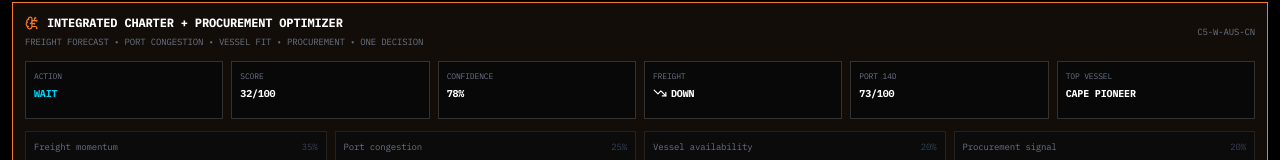
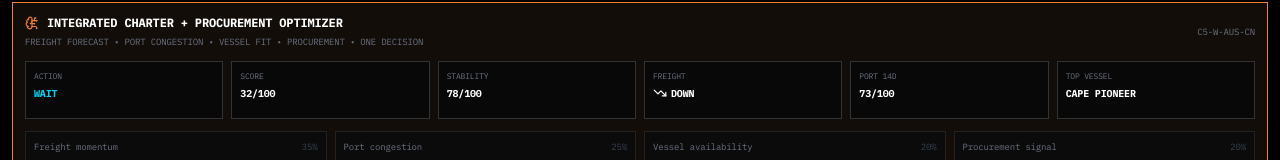
Before and after one commit to parth-476/TerminalX, a React (Vite) app: page / in a window 1280 px wide. Shown: the part 254-414 px from the top of the page. Built offline with nearby package versions, Linux system fonts and the light colour scheme; no server answers.

Commit message:
Clarify prototype forecast stability and validation metrics

```diff
--- a/src/components/Charter/IntegratedDecisionPanel.tsx
+++ b/src/components/Charter/IntegratedDecisionPanel.tsx
@@ -15,7 +15,7 @@ export const IntegratedDecisionPanel: React.FC<Props> = ({ lane, ports, vessels,
   return <>
     <section className="border border-[#F27D26] bg-[#120d08] p-3 mt-3">
       <div className="flex flex-wrap items-center justify-between gap-2 mb-3"><div><div className="flex items-center gap-2 text-white font-bold text-xs"><BrainCircuit className="w-3.5 h-3.5 text-[#F27D26]"/>INTEGRATED CHARTER + PROCUREMENT OPTIMIZER</div><div className="text-[9px] text-gray-500 mt-1">FREIGHT FORECAST • PORT CONGESTION • VESSEL FIT • PROCUREMENT • ONE DECISION</div></div><div className="text-[9px] text-gray-500">{lane.code}</div></div>
-      <div className="grid grid-cols-2 lg:grid-cols-6 gap-2 mb-3"><Metric label="ACTION" value={decision.action} className={actionClass}/><Metric label="SCORE" value={`${decision.score.toFixed(0)}/100`}/><Metric label="CONFIDENCE" value={`${decision.confidence}%`}/><Metric label="FREIGHT" value={<>{trendIcon}{trend}</>}/><Metric label="PORT 14D" value={`${decision.congestion.forecast14d.toFixed(0)}/100`}/><Metric label="TOP VESSEL" value={top ? top.vessel.name : 'NO MATCH'}/></div>
+      <div className="grid grid-cols-2 lg:grid-cols-6 gap-2 mb-3"><Metric label="ACTION" value={decision.action} className={actionClass}/><Metric label="SCORE" value={`${decision.score.toFixed(0)}/100`}/><Metric label="STABILITY" value={`${decision.confidence}/100`}/><Metric label="FREIGHT" value={<>{trendIcon}{trend}</>}/><Metric label="PORT 14D" value={`${decision.congestion.forecast14d.toFixed(0)}/100`}/><Metric label="TOP VESSEL" value={top ? top.vessel.name : 'NO MATCH'}/></div>
       <div className="grid lg:grid-cols-4 gap-2 text-[9px]">{decision.factors.map(factor => <div key={factor.label} className="border border-[#222] bg-[#0b0b0b] p-2"><div className="flex justify-between"><span className="text-gray-500">{factor.label}</span><span className="text-gray-700">{factor.weight}%</span></div><div className={factor.value >= 0 ? 'text-[#00FF41] font-bold mt-1' : 'text-red-400 font-bold mt-1'}>{factor.value >= 0 ? '+' : ''}{factor.value.toFixed(1)}</div></div>)}</div>
       <div className="grid md:grid-cols-3 gap-2 mt-3 text-[9px]"><div className="bg-[#0b0b0b] border border-[#222] p-2"><div className="text-gray-600">FREIGHT</div><div className="text-white font-bold mt-1">${decision.forecast.currentRate.toFixed(2)} → ${decision.forecast.forecast30d.toFixed(2)}</div><div className="text-gray-500 mt-1">30D {decision.forecast.change30dPct >= 0 ? '+' : ''}{decision.forecast.change30dPct.toFixed(1)}%</div></div><div className="bg-[#0b0b0b] border border-[#222] p-2"><div className="text-gray-600">PORT</div><div className="text-white font-bold mt-1">{decision.congestion.port.code} {decision.congestion.forecast14d.toFixed(0)}/100</div><div className="text-gray-500 mt-1"><Timer className="inline w-3 h-3 mr-1"/>{decision.congestion.delayDays.toFixed(1)}d indicative delay</div></div><div className="bg-[#0b0b0b] border border-[#222] p-2"><div className="text-gray-600">VESSEL</div><div className="text-white font-bold mt-1"><Ship className="inline w-3 h-3 mr-1 text-[#F27D26]"/>{top ? top.vessel.name : 'NO FEASIBLE MATCH'}</div><div className="text-gray-500 mt-1">{top ? `${top.score.toFixed(0)}/100 • ${top.vessel.dwt.toLocaleString()} DWT` : 'Screen capacity / route constraints.'}</div></div></div>
     </section>
```
